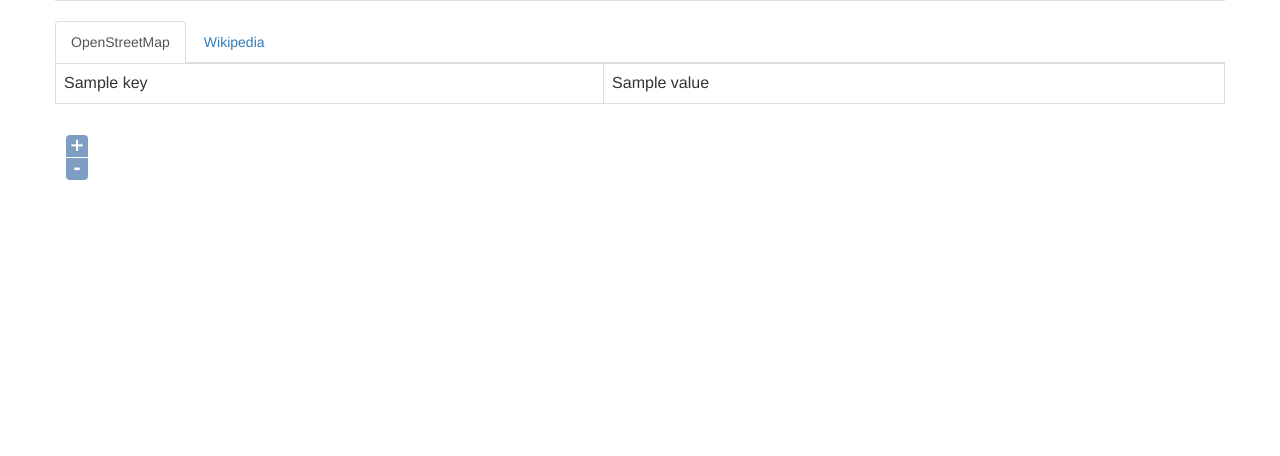
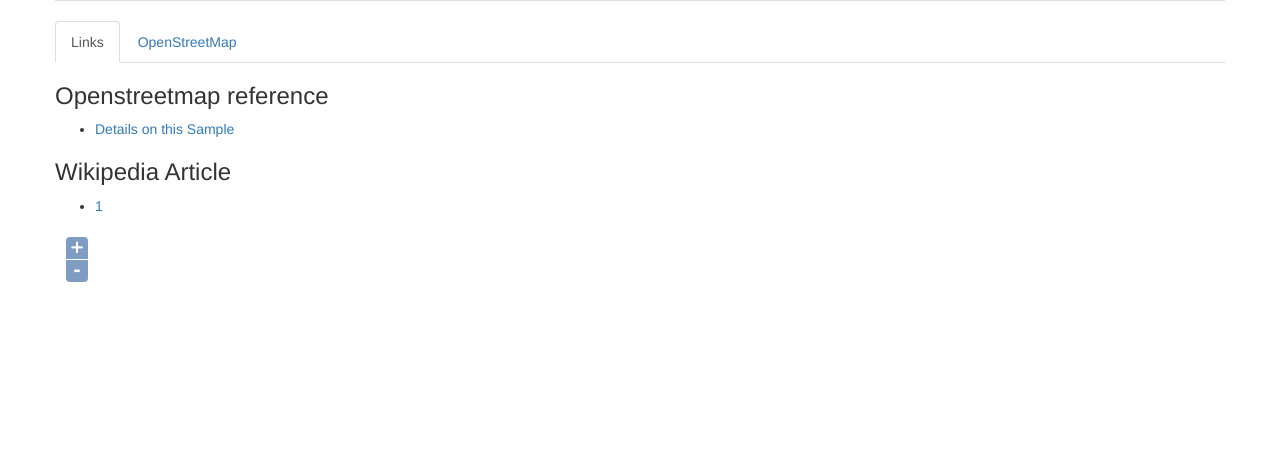
Before and after one commit to kirchenreich/kirchenreich, a Django app: template krprj/worshipmap/templates/place_of_worship_detail.html in a window 1280 px wide. Shown: the part 319-775 px from the top of the page. Run offline with Django 3.2, Linux system fonts and the light colour scheme; the template is opened without the code that fills it: most values are stand-ins (such as "Sample title", 1, 10 or a date in 2020); some libraries are stand-ins or nearby versions.

Commit message:
adds link to openstreetmap; changes wikipedia section to links section; refs #4

```diff
--- a/krprj/osm/models.py
+++ b/krprj/osm/models.py
@@ -65,6 +65,10 @@ class KircheOsm(models.Model):
         if changed:
             self.save()
 
+    def osm_url(self):
+        base = 'http://www.openstreetmap.org/browse'
+        return "%s/%s/%d" % (base, self.get_osm_type_display(), self.osm_id)
+
     def jsonify(self):
         d = {'osm_id': self.osm_id,
              'name': self.name,
--- a/krprj/worshipmap/templates/place_of_worship_detail.html
+++ b/krprj/worshipmap/templates/place_of_worship_detail.html
@@ -59,11 +59,28 @@ img {
             </table>
             <div class="tabbable">
                 <ul class="nav nav-tabs">
-                    <li class="active"><a href="#osm" data-toggle="tab">OpenStreetMap</a></li>
-                    <li><a href="#wikipedia" data-toggle="tab">Wikipedia</a></li>
+                    <li class="active"><a href="#links" data-toggle="tab">Links</a></li>
+                    <li><a href="#osm" data-toggle="tab">OpenStreetMap</a></li>
                 </ul>
                 <div class="tab-content">
-                    <div class="tab-pane active" id="osm">
+                    <div class="tab-pane active" id="links">
+                        <h3>Openstreetmap reference</h3>
+                        <ul>
+                            <li><a href="{{ object.osm_url }}">Details on this {{ object.get_osm_type_display }}</a></li>
+                        </ul>
+
+                        {% if wikipedia_pages|length > 0 %}
+                        <h3>Wikipedia Article{{ wikipedia_pages|length|pluralize }}</h3>
+                        <ul>
+                            {% for wikipedia_page in wikipedia_pages %}
+                            <li><a href="{{ wikipedia_page.url }}">{{ wikipedia_page }}</a></li>
+                            {% endfor %}
+                        </ul>
+                        {% else %}
+                        <div class="alert alert-info">This place <strong>isn't</strong> connected with a wikipedia article.</div>
+                        {% endif %}
+                    </div>
+                    <div class="tab-pane" id="osm">
                         {% if addional_fields|length > 0 %}
                         <table class="table table-bordered">
                             <tbody>
@@ -79,18 +96,6 @@ img {
                         <div class="alert alert-info">There are no addional information from OpenStreetMap</div>
                         {% endif %}
                     </div>
-                    <div class="tab-pane" id="wikipedia">
-                        {% if wikipedia_pages|length > 0 %}
-                        <h3>Wikipedia Article{{ wikipedia_pages|length|pluralize }}</h3>
-                        <ul>
-                            {% for wikipedia_page in wikipedia_pages %}
-                            <li><a href="{{ wikipedia_page.url }}">{{ wikipedia_page }}</a></li>
-                            {% endfor %}
-                        </ul>
-                        {% else %}
-                        <div class="alert alert-info">This place <strong>isn't</strong> connected with a wikipedia article.</div>
-                        {% endif %}
-                    </div>
                 </div>
             </div>
         </div>
```
